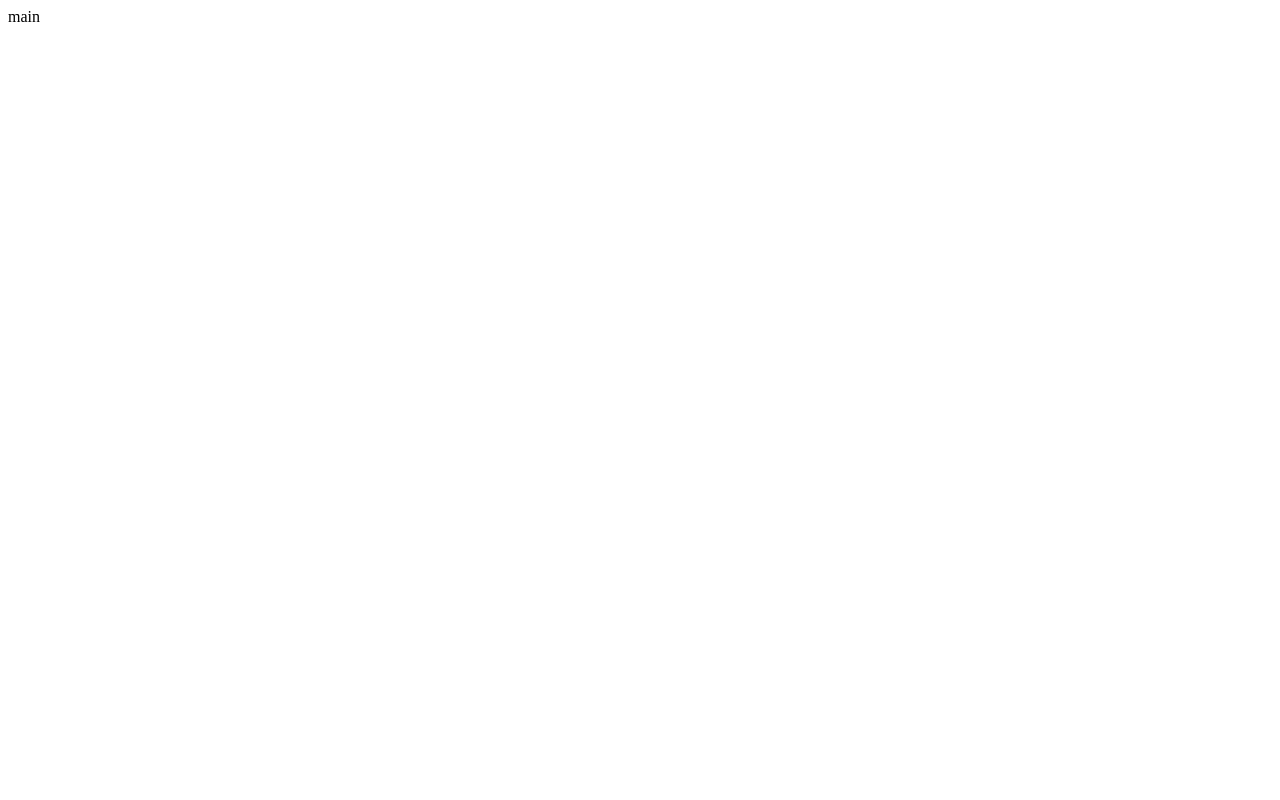
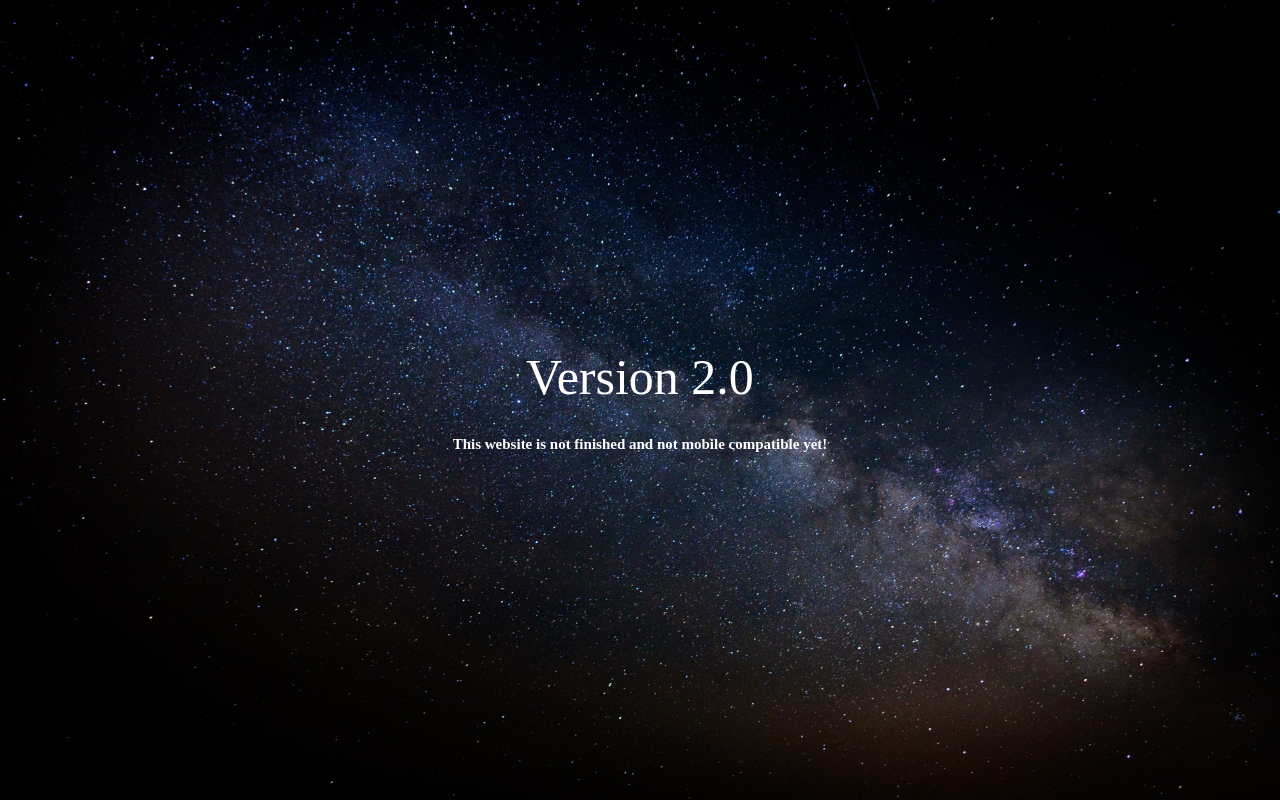
Before and after one commit to Fadelkaadan/Portfolio, a React (Create React App) app: page / in a window 1280 px wide. Built offline with nearby package versions, Linux system fonts and the light colour scheme.

Commit message:
cadd main background

```diff
--- a/src/components/App.js
+++ b/src/components/App/App.js
@@ -1,10 +1,12 @@
 import React, { Component } from 'react'
-import Main from './Main'
+import Main from '../Main'
+
+import './style.css'
 
 export default class App extends Component {
     render() {
         return (
-            <div>
+            <div className="container">
                 <Main/>
             </div>
         )
--- /dev/null
+++ b/src/components/App/style.css
@@ -0,0 +1,20 @@
+
+*,
+*::after,
+*::before {
+    padding: 0;
+    margin: 0;
+    box-sizing: border-box;
+}
+html {
+    font-size: 62.5%;
+}
+body {
+    color: #fff;
+}
+
+.container {
+    display: grid;
+    grid-template-columns: [full-start] 5vw [center-start] repeat(6, 1fr) [center-end] 5vw [full-end];
+    grid-template-rows: 100vh 1fr min-content;
+}
--- a/src/components/Main.js
+++ /dev/null
@@ -1,9 +0,0 @@
-import React from 'react'
-
-const Main = (props) => {
-    return (
-        <div>main</div>
-    )
-}
-
-export default Main
--- /dev/null
+++ b/src/components/Main/Main.js
@@ -0,0 +1,16 @@
+import React from 'react'
+
+import './style.css'
+
+const Main = (props) => {
+    return (
+        <div onclick="" class="main">
+            <div class="main__content">
+                <h1>Version 2.0</h1>
+                <h2 class="swoosh">This website is not finished and not mobile compatible yet!</h2>
+            </div>
+        </div>
+    )
+}
+
+export default Main
--- /dev/null
+++ b/src/components/Main/index.js
@@ -0,0 +1,2 @@
+import Main from './Main'
+export default Main
--- /dev/null
+++ b/src/components/Main/style.css
@@ -0,0 +1,45 @@
+@keyframes swoosh {
+    0% {
+        opacity: 0;
+        transform: translate(0, -20rem);
+    }
+
+    80% {
+        opacity: 0.8;
+        transform: translate(0, 0.5rem);
+    }
+
+    100% {
+        opacity: 1;
+        transform: translate(0, 0);
+    }
+}
+
+.main {
+	grid-column: full-start / full-end;
+	background-image: url(./images/bg.jpg);
+	background-position: center;
+	background-size: cover;
+
+	display: grid;
+	grid-template-columns: 3rem 1fr 3rem;
+	align-items: center;
+}
+
+.main__content {
+    grid-column: 2 / 3;
+    text-align: center;
+    color: #fff;
+}
+
+h1 {
+    margin-bottom: 3rem;
+    font-size: 5rem;
+    font-weight: 300;
+}
+
+.swoosh, h1 {
+	color: #fff;
+	animation: swoosh .5s ease-in .5s;
+    animation-fill-mode: backwards;
+}
--- a/src/index.js
+++ b/src/index.js
@@ -1,6 +1,6 @@
 import React from 'react'
 import ReactDOM from 'react-dom'
 
-import App from './components/App'
+import App from './components/App/App'
 
 ReactDOM.render(<App />, document.querySelector('#root'))
```
Also changed, not shown: src/components/Main/images/bg.jpg (added).
